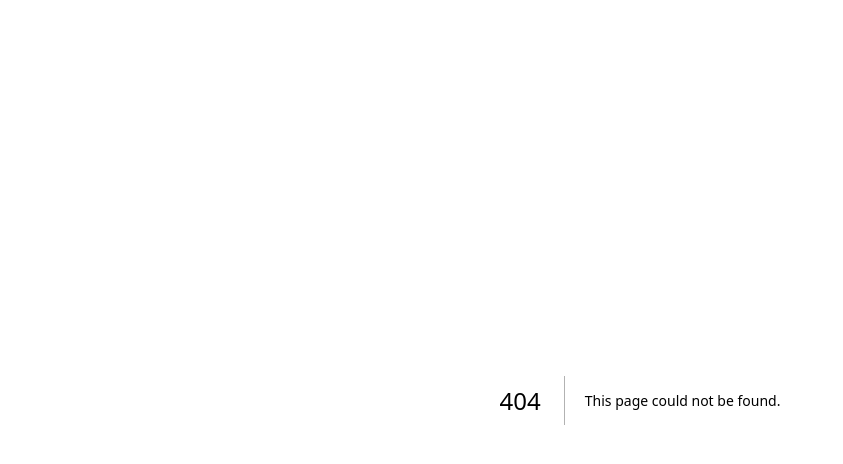
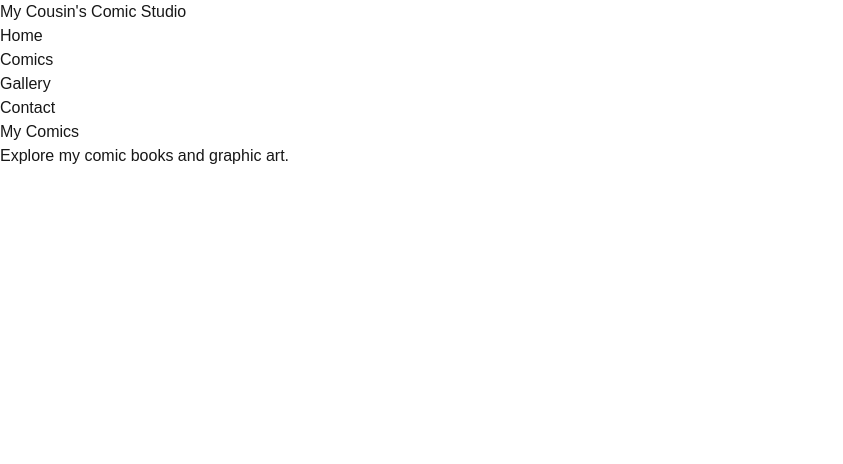
Before and after one commit to neilw-dev/comic-showcase, a Next.js app: page /comics in a window 1280 px wide. Before the commit this address had no page. Shown: the top 464 px of the page, without its empty margins (0-843 px from the left). Built offline with nearby package versions, Linux system fonts and the light colour scheme.

Commit message:
Create site structure and navigation

```diff
--- /dev/null
+++ b/app/comics/page.tsx
@@ -0,0 +1,8 @@
+export default function Comics() {
+    return (
+        <main>
+            <h1>My Comics</h1>
+            <p>Explore my comic books and graphic art.</p>
+        </main>
+    )
+}
--- a/app/layout.tsx
+++ b/app/layout.tsx
@@ -1,6 +1,7 @@
 import type { Metadata } from "next";
 import { Geist, Geist_Mono } from "next/font/google";
 import "./globals.css";
+import Navbar from "@/components/Navbar"
 
 const geistSans = Geist({
   variable: "--font-geist-sans",
@@ -27,7 +28,9 @@ export default function RootLayout({
       lang="en"
       className={`${geistSans.variable} ${geistMono.variable} h-full antialiased`}
     >
-      <body className="min-h-full flex flex-col">{children}</body>
+      <body className="min-h-full flex flex-col">
+        <Navbar />
+        {children}</body>
     </html>
   );
 }
--- a/app/page.tsx
+++ b/app/page.tsx
@@ -1,65 +1,11 @@
-import Image from "next/image";
+
 
 export default function Home() {
   return (
-    <div className="flex flex-col flex-1 items-center justify-center bg-zinc-50 font-sans dark:bg-black">
-      <main className="flex flex-1 w-full max-w-3xl flex-col items-center justify-between py-32 px-16 bg-white dark:bg-black sm:items-start">
-        <Image
-          className="dark:invert"
-          src="/next.svg"
-          alt="Next.js logo"
-          width={100}
-          height={20}
-          priority
-        />
-        <div className="flex flex-col items-center gap-6 text-center sm:items-start sm:text-left">
-          <h1 className="max-w-xs text-3xl font-semibold leading-10 tracking-tight text-black dark:text-zinc-50">
-            To get started, edit the page.tsx file.
-          </h1>
-          <p className="max-w-md text-lg leading-8 text-zinc-600 dark:text-zinc-400">
-            Looking for a starting point or more instructions? Head over to{" "}
-            <a
-              href="https://vercel.com/templates?framework=next.js&utm_source=create-next-app&utm_medium=appdir-template-tw&utm_campaign=create-next-app"
-              className="font-medium text-zinc-950 dark:text-zinc-50"
-            >
-              Templates
-            </a>{" "}
-            or the{" "}
-            <a
-              href="https://nextjs.org/learn?utm_source=create-next-app&utm_medium=appdir-template-tw&utm_campaign=create-next-app"
-              className="font-medium text-zinc-950 dark:text-zinc-50"
-            >
-              Learning
-            </a>{" "}
-            center.
-          </p>
-        </div>
-        <div className="flex flex-col gap-4 text-base font-medium sm:flex-row">
-          <a
-            className="flex h-12 w-full items-center justify-center gap-2 rounded-full bg-foreground px-5 text-background transition-colors hover:bg-[#383838] dark:hover:bg-[#ccc] md:w-[158px]"
-            href="https://vercel.com/new?utm_source=create-next-app&utm_medium=appdir-template-tw&utm_campaign=create-next-app"
-            target="_blank"
-            rel="noopener noreferrer"
-          >
-            <Image
-              className="dark:invert"
-              src="/vercel.svg"
-              alt="Vercel logomark"
-              width={16}
-              height={16}
-            />
-            Deploy Now
-          </a>
-          <a
-            className="flex h-12 w-full items-center justify-center rounded-full border border-solid border-black/[.08] px-5 transition-colors hover:border-transparent hover:bg-black/[.04] dark:border-white/[.145] dark:hover:bg-[#1a1a1a] md:w-[158px]"
-            href="https://nextjs.org/docs?utm_source=create-next-app&utm_medium=appdir-template-tw&utm_campaign=create-next-app"
-            target="_blank"
-            rel="noopener noreferrer"
-          >
-            Documentation
-          </a>
-        </div>
-      </main>
-    </div>
+    <main>
+      <h1 >
+        Welcome to Comic Showcase
+      </h1>
+    </main>
   );
 }
--- /dev/null
+++ b/components/Navbar.tsx
@@ -0,0 +1,28 @@
+import Link from "next/link";
+
+export default function Navbar() {
+    return(
+        <nav>
+            <h2>My Cousin's Comic Studio</h2>
+
+            <ul>
+                <li>
+                    <Link href="/">Home</Link>
+                </li>
+
+                <li>
+                    <Link href="/comics">Comics</Link>
+                </li>
+
+                <li>
+                    <Link href="/gallery">Gallery</Link>
+                </li>
+
+                <li>
+                    <Link href="/contact">Contact</Link>
+                </li>
+            </ul>
+
+        </nav>
+    );
+}
```
